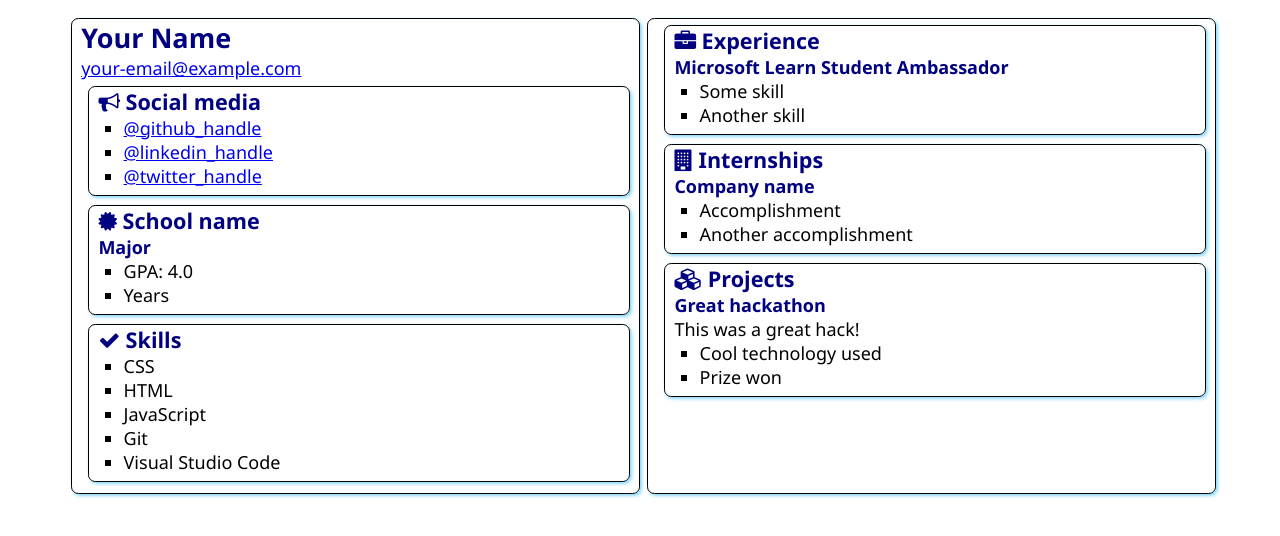
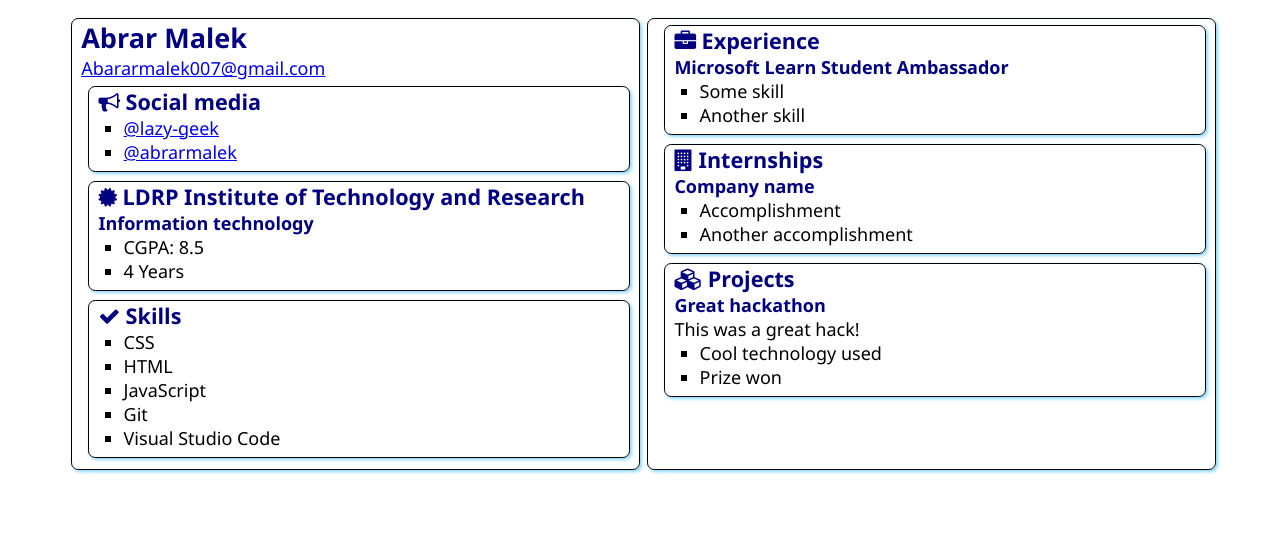
Before and after one commit to lazy-geek/SATechnicalOnboarding, a plain HTML site: page src/index.html in a window 1280 px wide. Drawn offline with Linux system fonts and the light colour scheme.

Commit message:
Update My Info

```diff
--- a/src/index.html
+++ b/src/index.html
@@ -12,8 +12,8 @@
 <body>
     <main>
         <article class="box">
-            <h1>Your Name</h1>
-            <div><a href="mailto:your.email@example.com">your-email@example.com</a></div>
+            <h1>Abrar Malek</h1>
+            <div><a href="mailto:your.email@example.com">Abararmalek007@gmail.com</a></div>
 
             <section class="box">
                 <h2>
@@ -21,9 +21,8 @@
                     Social media
                 </h2>
                 <ul>
-                    <li><a href="https://github.com/<handle>">@github_handle</a></li>
-                    <li><a href="https://linkedin.com/in/<handle>">@linkedin_handle</a></li>
-                    <li><a href="https://twitter.com/<handle>">@twitter_handle</a></li>
+                    <li><a href="https://github.com/<handle>">@lazy-geek</a></li>
+                    <li><a href="https://linkedin.com/in/<handle>">@abrarmalek</a></li>
                 </ul>
             </section>
 
@@ -31,12 +30,12 @@
                 <div class="education">
                     <h2>
                         <i class="fa fa-certificate" aria-hidden="true"></i>
-                        School name
+                        LDRP Institute of Technology and Research
                     </h2>
-                    <h3>Major</h3>
+                    <h3>Information technology</h3>
                     <ul>
-                        <li>GPA: 4.0</li>
-                        <li>Years</li>
+                        <li>CGPA: 8.5</li>
+                        <li>4 Years</li>
                     </ul>
                 </div>
             </section>
```
